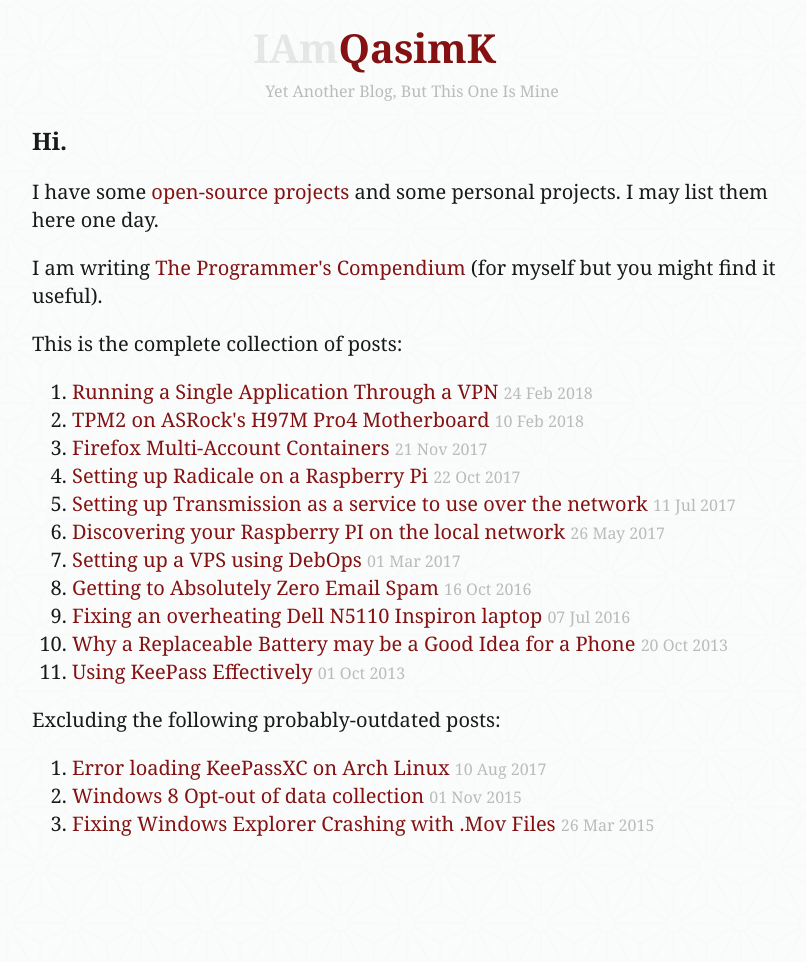
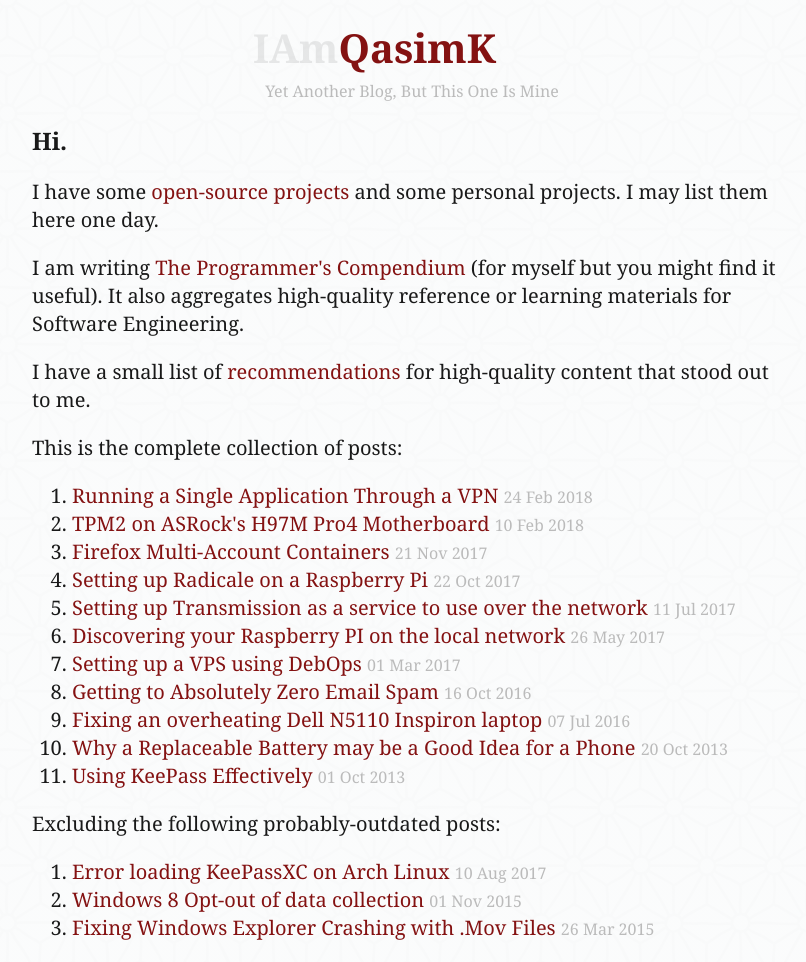
Before and after one commit to QasimK/qasimk.github.io, a Jekyll site: the page built from index.md, in a window 1280 px wide. Shown: the whole page, without its empty margins (228-1034 px from the left). Built offline with Jekyll 4.4.1, drawn with Linux system fonts in a browser that asks for light colours; before the commit the page ends 900 px from its top, so only the background shows below that.

Commit message:
Link recommendations

```diff
--- a/index.md
+++ b/index.md
@@ -9,7 +9,11 @@ layout: default
         projects</a> and some personal projects. I may list them here one day.
     </p>
     <p>
-        I am writing <a href="https://qasimk.gitbooks.io/programmers-compendium/content/">The Programmer's Compendium</a> (for myself but you might find it useful).
+        I am writing <a href="https://qasimk.gitbooks.io/programmers-compendium/content/">The Programmer's Compendium</a> (for myself but you might find it useful). It also aggregates high-quality reference or learning materials for Software Engineering.
+    </p>
+    <p>
+        I have a small list of <a href="/recommendations/">recommendations</a>
+        for high-quality content that stood out to me.
     </p>
     <p>
         This is the complete collection of posts:
```
